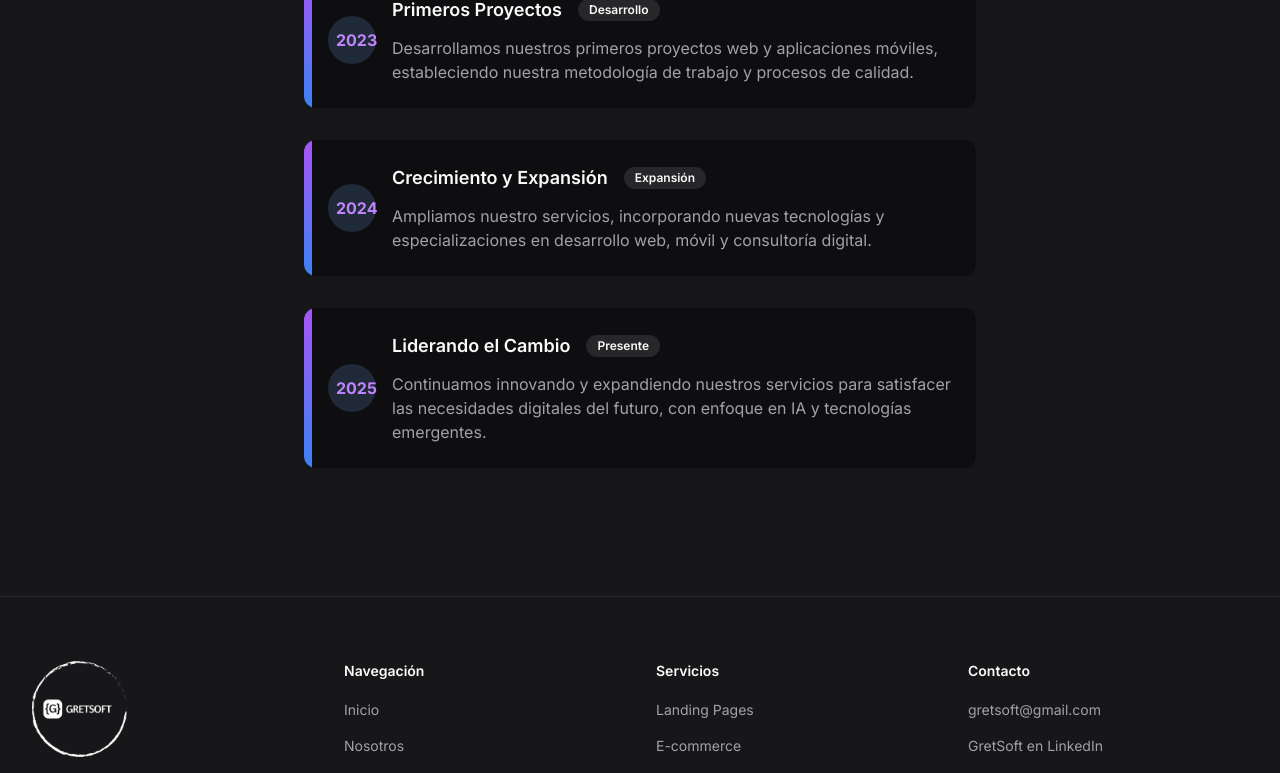
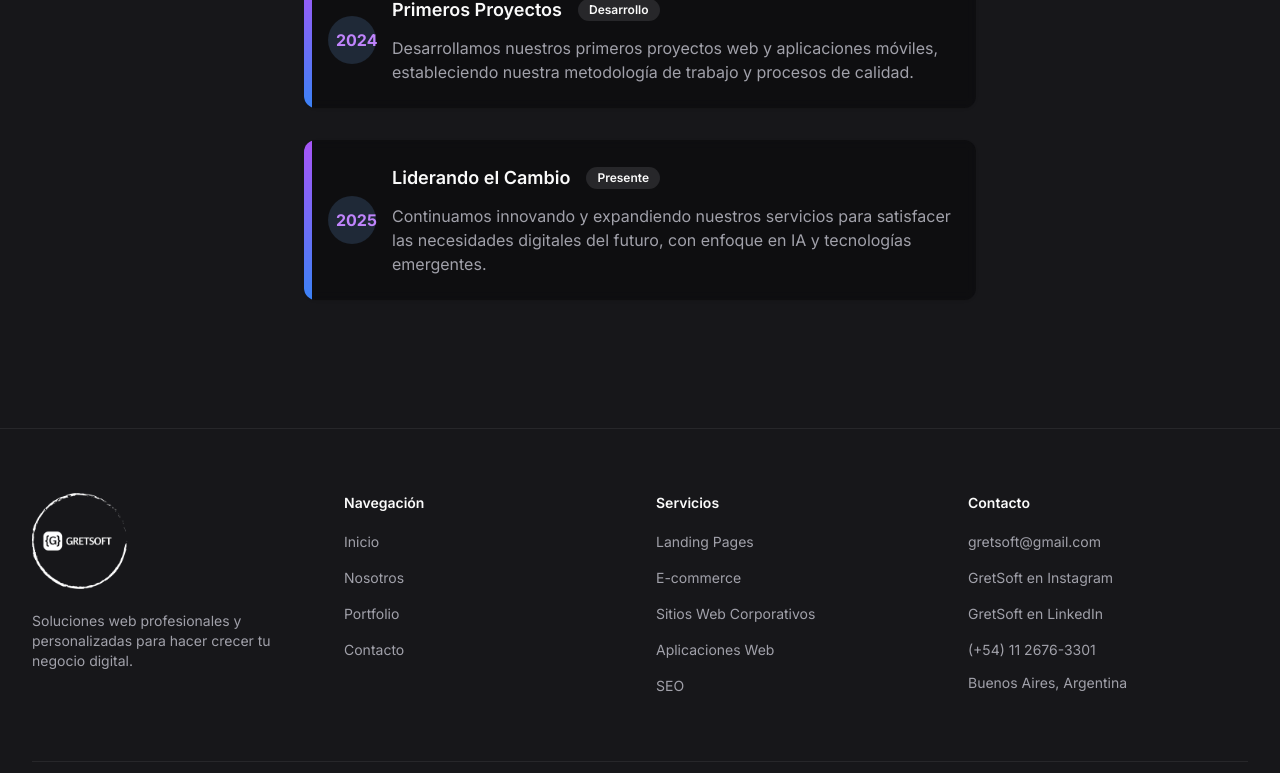
Before and after one commit to Imaagus/gretsoft, a Next.js app: page /about in a window 1280 px wide. Shown: the part 2708-3481 px from the top of the page. Built offline with nearby package versions, Linux system fonts and the light colour scheme.

Commit message:
refactor new phone number

```diff
--- a/app/layout.tsx
+++ b/app/layout.tsx
@@ -1,4 +1,5 @@
 import type React from "react"
+import type { Metadata, Viewport } from "next"
 import "@/styles/globals.css"
 import { Inter } from "next/font/google"
 import { cn } from "@/lib/utils"
@@ -12,7 +13,15 @@ const inter = Inter({
   variable: "--font-inter",
 })
 
-export const metadata = {
+// ✅ Viewport separado
+export const viewport: Viewport = {
+  width: "device-width",
+  initialScale: 1,
+  themeColor: "#00E5C9",
+}
+
+// ✅ Metadata sin viewport
+export const metadata: Metadata = {
   title: "GretSoft | Desarrollo Web Profesional en Buenos Aires",
   description:
     "Empresa de desarrollo web en Buenos Aires. Creamos landing pages, e-commerce, sitios web corporativos y aplicaciones web personalizadas para hacer crecer tu negocio.",
@@ -20,11 +29,6 @@ export const metadata = {
     "paginas web, desarrollo web, landing pages, e-commerce, aplicaciones web, SEO, diseño web, Buenos Aires, GretSoft, páginas web, sistemas web, servicios web, desarrollo de software",
   authors: [{ name: "GretSoft" }],
   creator: "GretSoft",
-  viewport: {
-    width: "device-width",
-    initialScale: 1,
-    themeColor: "#00E5C9",
-  },
   metadataBase: new URL("https://gretsoft.com.ar"),
   alternates: {
     canonical: "/",
@@ -65,7 +69,6 @@ export const metadata = {
     },
   },
 };
-
 
 export default function RootLayout({
   children,
--- a/components/about-timeline.tsx
+++ b/components/about-timeline.tsx
@@ -14,16 +14,10 @@ export function AboutTimeline() {
         badge: "Fundación",
       },
       {
-        year: "2023",
+        year: "2024",
         title: "Primeros Proyectos",
         description: "Desarrollamos nuestros primeros proyectos web y aplicaciones móviles, estableciendo nuestra metodología de trabajo y procesos de calidad.",
         badge: "Desarrollo",
-      },
-            {
-        year: "2024",
-        title: "Crecimiento y Expansión",
-        description: "Ampliamos nuestro servicios, incorporando nuevas tecnologías y especializaciones en desarrollo web, móvil y consultoría digital.",
-        badge: "Expansión",
       },
       {
         year: "2025",
--- a/components/contact.tsx
+++ b/components/contact.tsx
@@ -68,8 +68,8 @@ export function Contact() {
     {
       icon: Phone,
       title: "Teléfono",
-      content: "(+54) 11 2676-3301",
-      link: "tel:+5411-2676-3301",
+      content: "(+54) 11 3705-2313",
+      link: "tel:+5411-3705-2313",
     },
     {
       icon: MapPin,
--- a/components/service-packages.tsx
+++ b/components/service-packages.tsx
@@ -219,7 +219,7 @@ const packages = useMemo(
                 </div>
 
                 <CardFooter className="pt-6 px-0 flex justify-center">
-                  <Link href={`https://wa.me/+5401126763301?text=Hola! Me gustaría obtener más información sobre el paquete ${pkg.name}.`} target="_blank" rel="noopener noreferrer">
+                  <Link href={`https://wa.me/+5491137052313?text=Hola! Me gustaría obtener más información sobre el paquete ${pkg.name}.`} target="_blank" rel="noopener noreferrer">
                   <Button
                     className="w-auto bg-gradient-to-r text-white "
                     style={{ backgroundImage: `linear-gradient(to right, ${pkg.color})` }}
--- a/components/site-footer.tsx
+++ b/components/site-footer.tsx
@@ -94,10 +94,20 @@ export function SiteFooter() {
                   gretsoft@gmail.com
                 </Link>
               </li>
-                            <li>
+              <li>
+                <Link
+                  href="https://www.instagram.com/gretsoft"
+                  className="text-sm text-muted-foreground hover:text-primary transition-colors duration-200"
+                  target="_blank"
+                >
+                  GretSoft en Instagram
+                </Link>
+              </li>
+              <li>
                 <Link
                   href="https://www.linkedin.com/company/gretsoft"
                   className="text-sm text-muted-foreground hover:text-primary transition-colors duration-200"
+                  target="_blank"
                 >
                   GretSoft en LinkedIn
                 </Link>
--- a/components/whatsapp-button.tsx
+++ b/components/whatsapp-button.tsx
@@ -5,7 +5,7 @@ import { Button } from "@/components/ui/button"
 import { cn } from "@/lib/utils"
 
 export function WhatsAppButton() {
-  const phoneNumber = useMemo(() => "1126763301", [])
+  const phoneNumber = useMemo(() => "+5491137052313", [])
   const message = useMemo(() => "¡Hola! Me gustaría obtener más información sobre sus servicios.", [])
 
   const handleClick = useCallback(() => {
```
